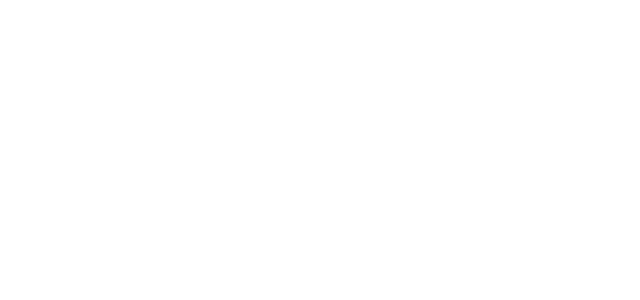
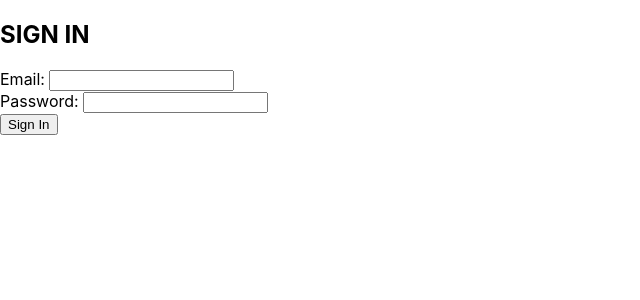
Before and after one commit to bhr94/hackathon-project, a React (Create React App) app in the folder client/: page / in a window 1280 px wide. Shown: the top 300 px of the page, without its empty margins (0-640 px from the left). Built offline with nearby package versions, Linux system fonts and the light colour scheme.

Commit message:
added signin page

```diff
--- /dev/null
+++ b/client/src/Signin.js
@@ -0,0 +1,45 @@
+import React from "react";
+
+class Signin extends React.Component {
+  state = {
+      email:"",
+      password:""
+  };
+
+  updateEmail = () => {};
+  updatePassword =() =>{}
+  handleClick = () => {
+    alert("hello");
+  };
+
+  render() {
+    return (
+      <form>
+        <h2>SIGN IN</h2>
+        <div>
+          Email:{" "}
+          <input
+            type="text"
+            name="email"
+            onChange={this.updateEmail}
+            value={this.state.email}
+          />
+        </div>
+        <div>
+          Password:{" "}
+          <input
+            type="password"
+            name="password"
+            onChange={this.updatePassword}
+            value={this.state.password}
+          />
+        </div>
+        <button type="button" onClick={this.handleClick}>
+          Sign In
+        </button>
+      </form>
+    );
+  }
+}
+
+export default Signin;
--- a/client/src/index.js
+++ b/client/src/index.js
@@ -3,10 +3,11 @@ import ReactDOM from 'react-dom';
 import './index.css';
 import App from './App';
 import reportWebVitals from './reportWebVitals';
+import Signin from "./Signin"
 
 ReactDOM.render(
   <React.StrictMode>
-    <App />
+    <Signin />
   </React.StrictMode>,
   document.getElementById('root')
 );
```
